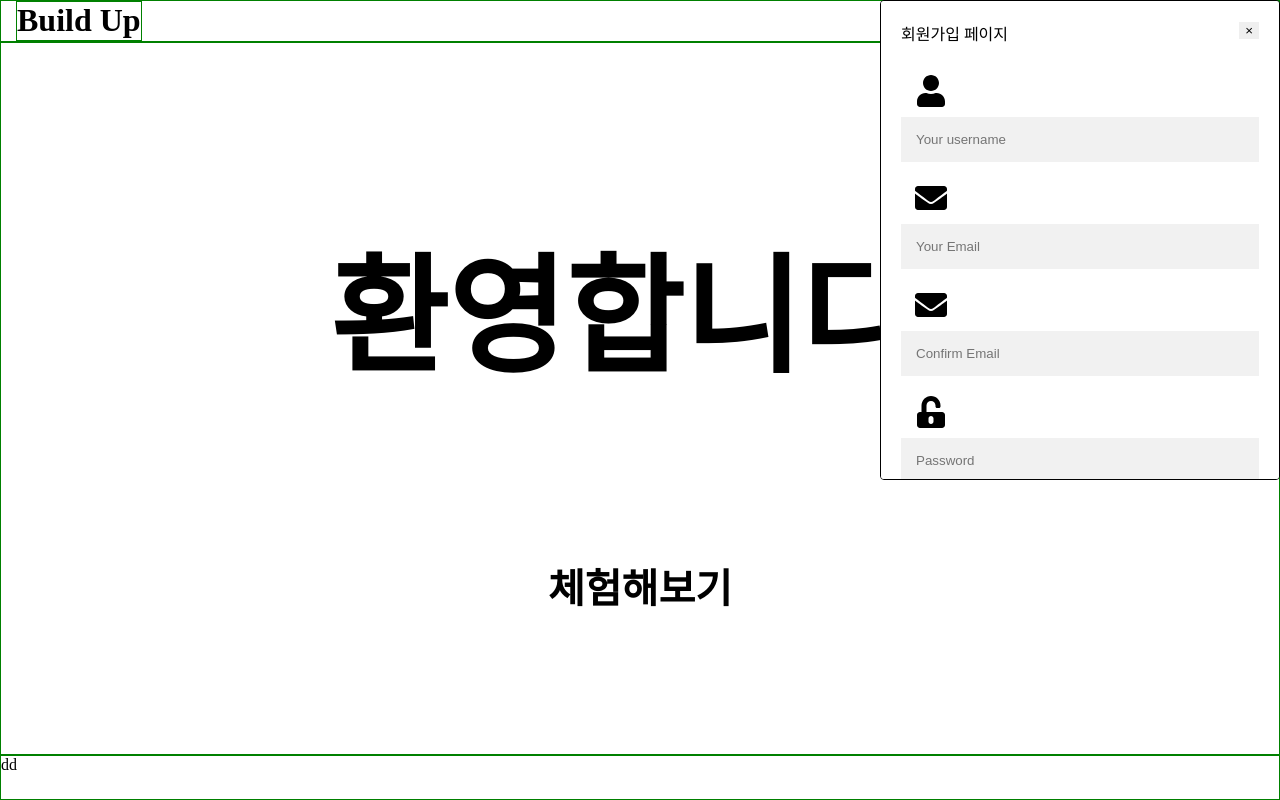
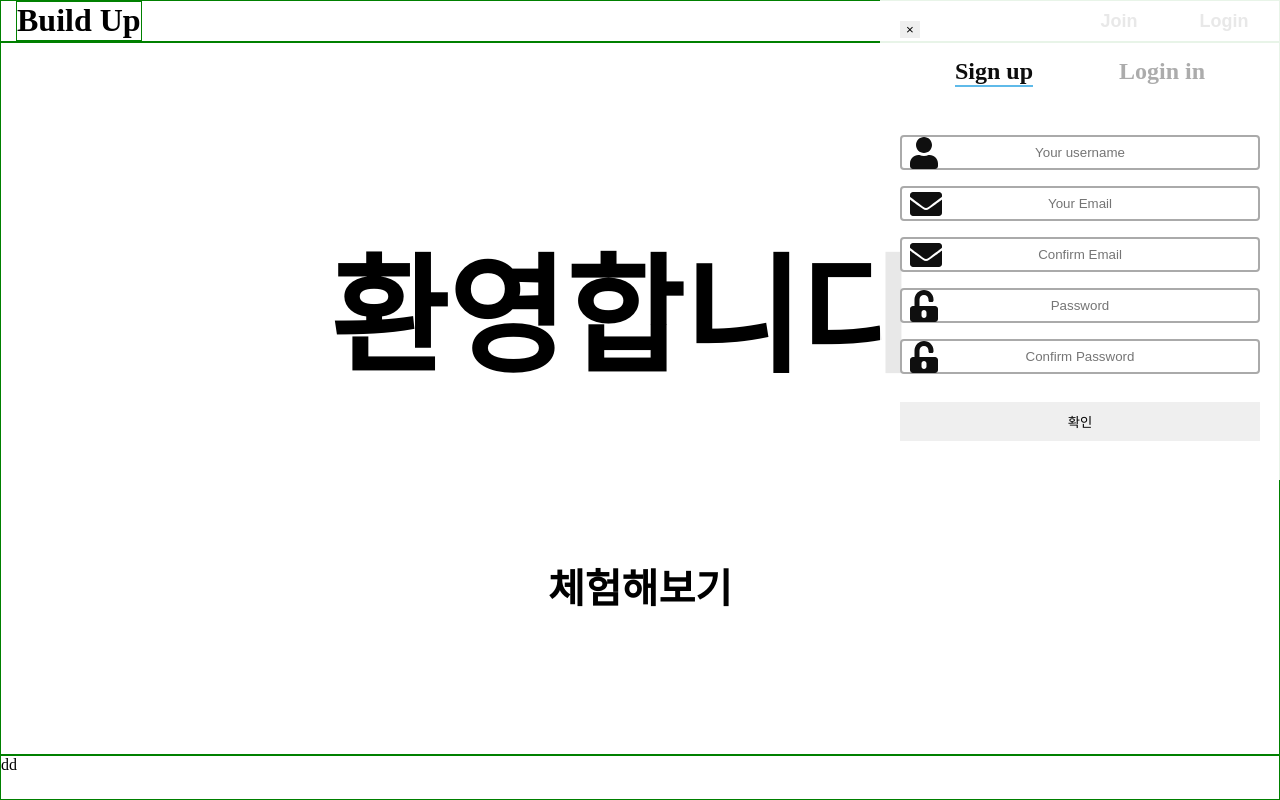
Before and after one commit to codestates/BuildUp-client, a React (Create React App) app: page / in a window 1280 px wide. Both pictures are taken after a click on the button "Join". Built offline with nearby package versions, Linux system fonts and the light colour scheme; no server answers.

Commit message:
Fix#20 big update

```diff
--- a/src/Modal-Login.css
+++ b/src/Modal-Login.css
@@ -8,6 +8,9 @@
   display: flex;
   flex-direction: row;
   margin-bottom: 20px;
+  justify-content: space-between;
+  margin-left: 55px;
+  margin-right: 55px;
 }
 #modal-header-login .modal-login-close {
   margin-left: auto;
--- a/src/Modal-SignUp.css
+++ b/src/Modal-SignUp.css
@@ -8,14 +8,8 @@
   flex-direction: row;
   justify-content: space-between;
   margin-bottom: 20px;
-}
-
-#section-signup i {
-  position: absolute;
-}
-.icon {
-  padding: 10px;
-  min-width: 40px;
+  margin-left: 55px;
+  margin-right: 55px;
 }
 
 #modal-footer {
--- a/src/Modal.css
+++ b/src/Modal.css
@@ -4,7 +4,36 @@
   overflow: auto;
   border: black 1px solid;
 }
+/* login, signUP seletor */
+h2.inactive {
+  color: #acacac;
+}
 
+h2.active {
+  color: #0d0d0d;
+  border-bottom: 2px solid #5fbae9;
+}
+
+.lineHover:after {
+  display: block;
+  left: 0;
+  bottom: -10px;
+  width: 0;
+  height: 2px;
+  background-color: #56baed;
+
+  transition: width 0.2s;
+}
+
+.lineHover:hover {
+  color: #0d0d0d;
+}
+
+.lineHover:hover:after {
+  width: 100%;
+}
+
+/* container */
 #modal-container {
   padding: 20px;
 
@@ -18,27 +47,63 @@
   z-index: 1000;
   top: 0;
   right: 0;
+  overflow: auto;
+  animation-name: animatetop;
+  animation-duration: 0.4s;
+  background-color: rgba(255, 255, 255, 0.911);
+}
+/*애니메이션 효과 */
 
-  animation: in 0.4s ease-out;
-  border-radius: 4px;
-  background-color: rgb(255, 255, 255);
+@keyframes animatetop {
+  from {
+    top: -200px;
+    opacity: 0;
+  }
+  to {
+    top: 0;
+    opacity: 1;
+  }
 }
 
+/* input 창 옵션 */
 input[type="text"],
 input[type="password"] {
   width: 100%;
-  padding: 15px;
-  margin-bottom: 10px;
-  display: inline-block;
-  border: none;
-  background: #f1f1f1;
+  border: 2px solid #aaa;
+  border-radius: 4px;
+  margin: 8px 0;
+  outline: none;
+  padding: 8px;
+  box-sizing: border-box;
+  transition: 0.3s;
 }
 
 input[type="text"]:focus,
-input[type="password"]:focus {
-  font-size: large;
-  background-color: #ddd;
-  outline: none;
+input[type="password"] :focus {
+  border-color: dodgerBlue;
+  box-shadow: 0 0 8px 0 dodgerBlue;
+}
+#input-icons .icon {
+  position: absolute;
+
+  color: rgb(15, 15, 15);
+  transition: 0.3s;
+}
+
+#input-icons {
+  width: 100%;
+}
+
+.icon {
+  padding: 10px;
+  text-align: center;
+  margin-right: 30px;
+}
+
+.input-field {
+  width: 100%;
+  padding: 10px;
+  text-align: center;
 }
 
 #modal-container.active {
--- a/src/components/Carousel.js
+++ b/src/components/Carousel.js
@@ -1,38 +1,68 @@
 import React, { useEffect, useState } from "react";
-import { useDispatch, useSelector } from "react-redux";
-import { TransitionGroup, CSSTransition } from "react-transition-group";
 import DayPage from "./carousels/DayPage";
 import WeekPage from "./carousels/WeekPage";
 import MonthPage from "./carousels/MonthPage";
 import "./temporary-CSS-for-Carousel.css";
 
 function Carousel() {
+  const [pos, setPos] = useState(0);
+  const [direction, setDirection] = useState("");
+  const [isValid, setValid] = useState(true);
   const items = [<DayPage />, <WeekPage />, <MonthPage />];
-  const [active, setActive] = useState(0);
-  const [direction, setDirection] = useState("");
+  let container = [];
 
-  const generateItems = () => {
+  const containerHandler = (items) => {
     const sorted = [];
-    for (let i = active - 1; i <= active + 1; i++) {
+    for (let i = pos - 1; i <= pos + 1; i++) {
       let idx = i;
       if (i < 0) idx = items.length + i;
-      else if (i > items.length - 1) idx = items.length - i;
-      sorted.push(items[idx]);
+      else if (i > items.length - 1) idx = i - items.length;
+
+      const item = (
+        <div className={["carousel-child", direction].join(" ")}>
+          {items[idx]}
+        </div>
+      );
+      sorted.push(item);
     }
-    return sorted;
+    container = sorted;
+  };
+
+  const handleMoveLeft = () => {
+    if (!isValid) return;
+    setValid(false);
+    setDirection("left");
+    containerHandler(items);
+
+    setTimeout(() => {
+      let newPos = pos;
+      --newPos < 0 ? setPos(items.length - 1) : setPos(newPos);
+      setDirection("");
+      containerHandler(items);
+      setTimeout(() => {
+        setValid(true);
+      }, 100);
+    }, 1000);
   };
 
   const handleMoveRight = () => {
-    let newActive = active;
-    --newActive < 0 ? setActive(items.length - 1) : setActive(newActive);
-    setDirection("left");
+    if (!isValid) return;
+    setValid(false);
+    setDirection("right");
+    containerHandler(items);
+
+    setTimeout(() => {
+      let newPos = pos;
+      ++newPos > items.length - 1 ? setPos(0) : setPos(newPos);
+      setDirection("");
+      containerHandler(items);
+      setTimeout(() => {
+        setValid(true);
+      }, 100);
+    }, 1000);
   };
 
-  const handleMoveLeft = () => {
-    let newActive = active;
-    ++newActive > items.length - 1 ? setActive(0) : setActive(newActive);
-    setDirection("right");
-  };
+  containerHandler(items);
 
   return (
     <div id="carousel-container" className="left">
@@ -41,9 +71,7 @@ function Carousel() {
           &#60;
         </button>
       </aside>
-      <TransitionGroup id="carousel-item-container" transitionName={direction}>
-        {generateItems()}
-      </TransitionGroup>
+      <div id="carousel-item-container">{container}</div>
       <aside id="carousel-aside" className="right">
         <button className="btn-carousel" id="right" onClick={handleMoveRight}>
           &#62;
--- a/src/components/Modal.js
+++ b/src/components/Modal.js
@@ -1,6 +1,6 @@
 import React, { useEffect, useState } from "react";
 import { useDispatch, useSelector } from "react-redux";
-import { toggleModal } from "../actions/index";
+import { toggleModal, setModalType } from "../actions/index";
 import Login from "./modals/Login";
 import SignUp from "./modals/SignUp";
 import TodoManager from "./modals/TodoManager";
@@ -11,9 +11,16 @@ function Modal() {
   const modalTypeState = useSelector((state) => state.modalTypeReducer);
   const isModalOpen = modalState.modalStatus;
   const { modalType } = modalTypeState;
+  const loginState = useSelector((state) => state.loginStatusReducer);
+
+  const isLogin = loginState.loginStatus;
 
   const handleModalToggle = () => {
     dispatch(toggleModal());
+  };
+
+  const handleModalType = (type) => {
+    dispatch(setModalType(type));
   };
 
   // TODO Modal Type에 따라 Body를 변경합니다.
@@ -25,9 +32,17 @@ function Modal() {
   else if (modalType === "TODOMANAGER")
     modalBody = <TodoManager handleModalToggle={handleModalToggle} />;
 
+  const className = isModalOpen ? "" : "active";
+  let signinbtn = document.querySelector(".main-signin-btn"),
+    loginbtn = document.querySelector(".main-login-btn");
   return (
-    <div id="modal-container" className={isModalOpen ? "deactive" : "active"}>
-      {modalBody}
+    <div id="modal-container" className={[className]}>
+      <div>
+        <button className="modal-signup-close" onClick={handleModalToggle}>
+          &times;
+        </button>
+      </div>
+      <div>{modalBody}</div>
     </div>
   );
 }
--- a/src/components/carousels/MonthPage.js
+++ b/src/components/carousels/MonthPage.js
@@ -4,10 +4,9 @@ import "../temporary-CSS-for-Carousel.css";
 
 function MonthPage() {
   return (
-    <div class="carousel-child">
     <section id="day-container">
       <div id="day-main">
-          <span id="day-title">03. 16. TUE</span>
+        <span id="day-title">03. 16. TUE MONTH입니다 MONTH</span>
       </div>
       <div id="day-button-container">
         <button className="day-btn-add-todo">새로운 TODO 추가하기</button>
@@ -31,7 +30,6 @@ function MonthPage() {
         </li>
       </div>
     </section>
-    </div>
   );
 }
 
--- a/src/components/modals/Login.js
+++ b/src/components/modals/Login.js
@@ -56,15 +56,8 @@ function Login(props) {
     <div id="modal-login">
       <div id="modal-login-box">
         <div id="modal-header-login">
-          <div>
-            <label>로그인 페이지</label>
-          </div>
-          <button
-            onClick={props.handleModalToggle}
-            className="modal-login-close"
-          >
-            &times;
-          </button>
+          <h2 className="inactive lineHover">Sign Up</h2>
+          <h2 className="active lineHover">Login In</h2>
         </div>
         <div id="modal-section">
           <div id="section-login">
--- a/src/components/modals/SignUp.js
+++ b/src/components/modals/SignUp.js
@@ -55,32 +55,32 @@ function SignUp(props) {
     <div id="modal-signup">
       <div id="modal-signup-box">
         <div id="modal-header-signup">
-          <div>
-            <label>회원가입 페이지</label>
-          </div>
-          <div>
-            <button
-              className="modal-signup-close"
-              onClick={props.handleModalToggle}
-            >
-              &times;
-            </button>
-          </div>
+          <h2 className="active lineHover">Sign up</h2>
+          <h2 className="inactive lineHover">Login in</h2>
         </div>
         <div id="modal-section">
           <div id="section-signup">
-            <div>
-              <FontAwesomeIcon icon={faUser} size="2x" className="icon" />
+            <div id="input-icons">
+              <FontAwesomeIcon
+                icon={faUser}
+                size="2x"
+                className="icon"
+                aria-hidden="true"
+              />
+
               <input
+                className="input-field"
                 type="text"
                 name="username"
                 onChange={handleInputValue("USERNAME")}
                 placeholder="Your username"
               />
             </div>
-            <div>
+            <div id="input-icons">
               <FontAwesomeIcon icon={faEnvelope} size="2x" className="icon" />
+
               <input
+                className="input-field"
                 type="text"
                 name="Email"
                 onChange={handleInputValue("EMAIL")}
@@ -88,27 +88,31 @@ function SignUp(props) {
               />
             </div>
 
-            <div>
+            <div id="input-icons">
               <FontAwesomeIcon icon={faEnvelope} size="2x" className="icon" />
+
               <input
+                className="input-field"
                 type="text"
                 name="confirm Email"
                 onChange={handleInputValue("REEMAIL")}
                 placeholder="Confirm Email"
               />
             </div>
-            <div>
+            <div id="input-icons">
               <FontAwesomeIcon icon={faUnlockAlt} size="2x" className="icon" />
               <input
+                className="input-field"
                 type="password"
                 name="pwd"
                 onChange={handleInputValue("PASSWORD")}
                 placeholder="Password"
               />
             </div>
-            <div>
+            <div id="input-icons">
               <FontAwesomeIcon icon={faUnlockAlt} size="2x" className="icon" />
               <input
+                className="input-field"
                 type="password"
                 name="pwd"
                 onChange={handleInputValue("REPASSWORD")}
```
Also changed, not shown: src/components/carousels/DayPage.js (+3 -19 lines), src/components/modals/TodoItemList.js (+62 -4 lines), src/components/temporary-CSS-for-Carousel.css (+52 -3 lines), src/pages/MainPage.js (+2 -13 lines), 1 other file (tests, documents, lock files or other folders). Lines whose indentation alone changed are shown as unchanged.
